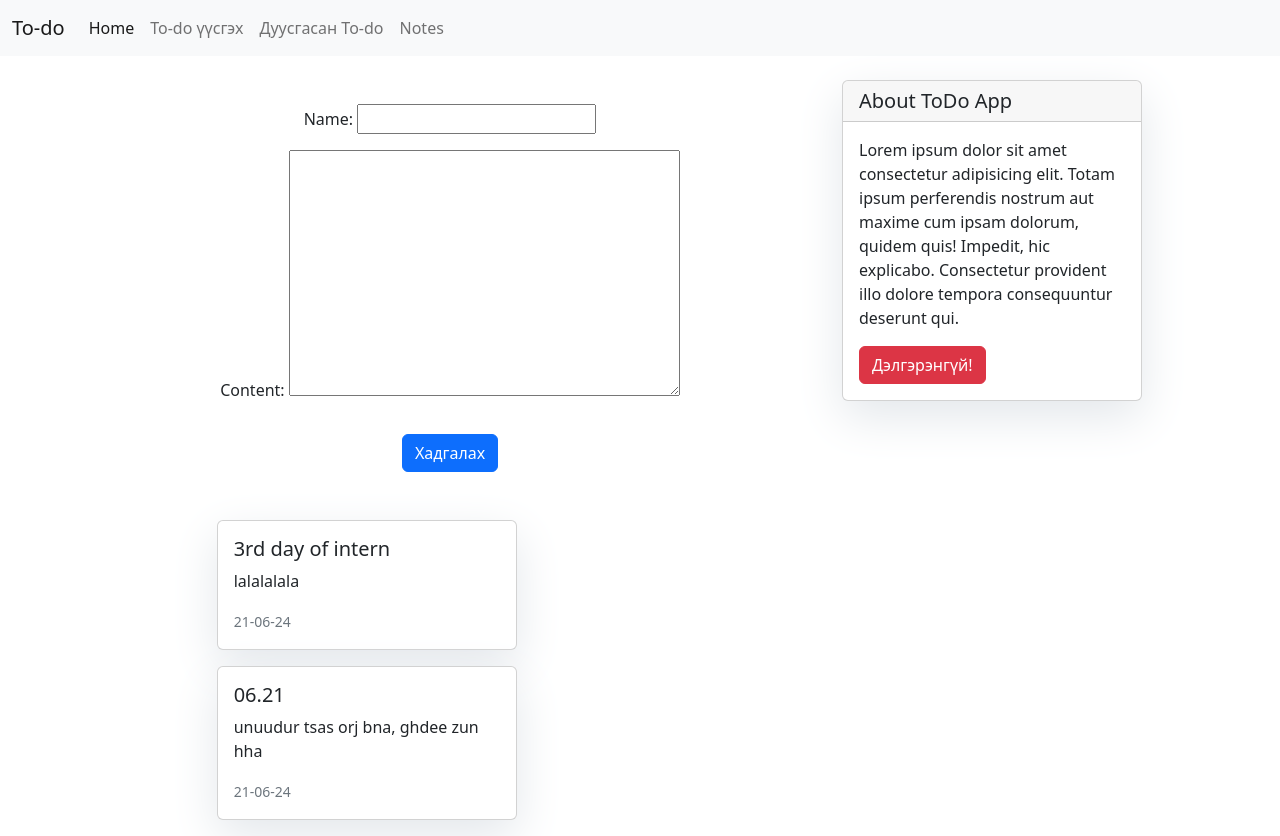
After one commit to Namjmaa/Repo_tut, a Django app: page /notes/ in a window 1280 px wide. The commit adds this page. Run offline with Django 5.2, Linux system fonts and the light colour scheme; data comes from the database, SQL or seed files in the repository; both versions use the stored data as it was after the commit.

Commit message:
note component

```diff
--- a/my_example/members/forms.py
+++ b/my_example/members/forms.py
@@ -1,8 +1,13 @@
 from django import forms
 from .models import Todo
-
+from .models import Note
 
 class TodoForm(forms.ModelForm):
     class Meta:
         model = Todo
         fields = ["title", "task_content"]
+
+class NoteForm(forms.ModelForm):
+    class Meta:
+        model = Note
+        fields = ["name", "content"]
--- a/my_example/members/models.py
+++ b/my_example/members/models.py
@@ -10,3 +10,11 @@
 
     def __str__(self):
         return self.title
+
+class Note(models.Model):
+    name = models.CharField(max_length=100)
+    content = models.TextField()
+    created_date = models.DateTimeField(default=timezone.now)
+
+    def __str__(self):
+        return self.name
--- a/my_example/members/templates/base.html
+++ b/my_example/members/templates/base.html
@@ -24,6 +24,9 @@
                     </li>
                     <li class="nav-item">
                         <a class="nav-link" href="{% url 'completed' %}">Дуусгасан To-do</a>
+                    </li>
+                    <li class="nav-item">
+                        <a class="nav-link" href="{% url 'notes' %}">Notes</a>
                     </li>
                 </ul>
             </div>
--- /dev/null
+++ b/my_example/members/templates/note.html
@@ -0,0 +1,29 @@
+{% extends 'base.html' %}
+
+{% block content %}
+<div class="container">
+    <div class="my-5">
+        <div class="text-center">
+            <form action="" method="post">
+                {% csrf_token %}
+                {{ form.as_p }}
+                <button type="submit" class="btn btn-primary mt-3">Хадгалах</button>
+            </form>
+        </div>
+    </div>
+
+    <div class="row justify-content-center">
+        <div class="col-md-8">
+            {% for note in notes %}
+            <div class="card mb-3">
+                <div class="card-body">
+                    <h5 class="card-title">{{ note.name }}</h5>
+                    <p class="card-text">{{ note.content }}</p>
+                    <p class="card-text"><small class="text-muted">{{ note.created_date|date:"d-m-y" }}</small></p>
+                </div>
+            </div>
+            {% endfor %}
+        </div>
+    </div>
+</div>
+{% endblock %}
--- a/my_example/members/views.py
+++ b/my_example/members/views.py
@@ -1,8 +1,9 @@
 from django.shortcuts import render, redirect
 from django.contrib import messages
 from .forms import TodoForm
+from .forms import NoteForm
 from .models import Todo
-
+from .models import Note
 
 def home(request):
     context = {"todos": Todo.objects.all().order_by("-created_date")}
@@ -58,3 +59,16 @@
     todo = Todo.objects.all().filter(complete=True)
     context = {"todos": todo}
     return render(request, "completed.html", context)
+
+def note(request):
+    if request.method == "POST":
+        forms = NoteForm(request.POST)
+        if forms.is_valid():
+            forms.save()
+            messages.success(request, "Амжилттай үүсгэлээ!")
+            return redirect("notes")
+    else:
+        forms = NoteForm()
+
+    context = {"notes": Note.objects.all().order_by("-created_date"), "form": forms}
+    return render(request, "note.html", context)
--- a/my_example/my_example/urls.py
+++ b/my_example/my_example/urls.py
@@ -27,4 +27,5 @@
     path("complete/<int:pk>/", views.complete, name="complete"),
     path("delete/<int:pk>/", views.delete, name="delete"),
     path("completed/", views.completed, name="completed"),
+    path("notes/", views.note, name="notes"),
 ]
```
Also changed, not shown: my_example/db.sqlite3, my_example/members/migrations/0004_note.py (added).
